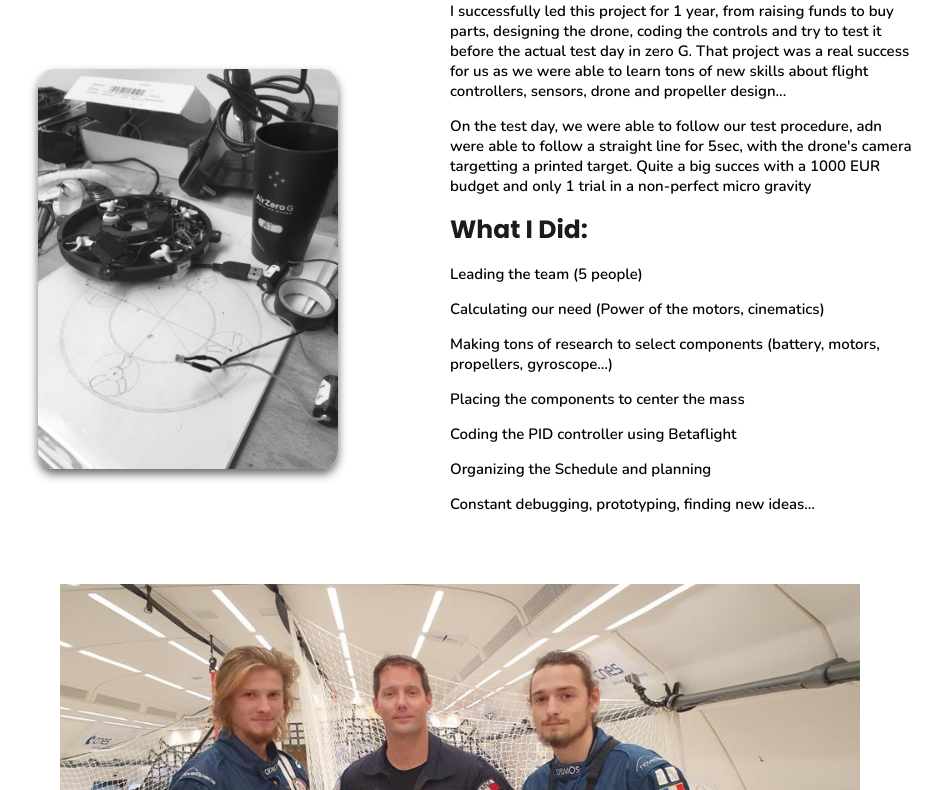
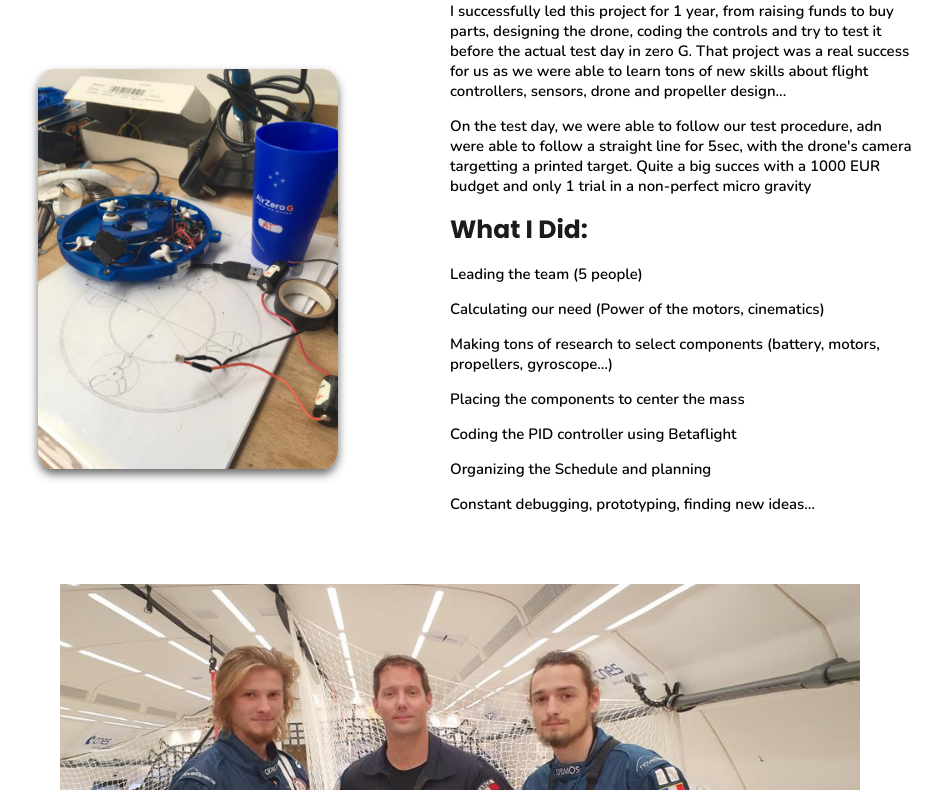
Before and after one commit to Viangren59/Vianney.github.io, a plain HTML site: page projects/2thor/index.html in a window 1280 px wide. Shown: the part 407-1197 px from the top of the page, without its empty margins (180-1122 px from the left). Drawn offline with nearby package versions, Linux system fonts and the light colour scheme; files whose address does not match are found by name.

Commit message:
Initial import of template and customized content

```diff
--- a/projects/12oven/style.css
+++ b/projects/12oven/style.css
@@ -365,7 +365,7 @@ header .navbar ul li a:hover {
   height: auto;
   border-radius: 5%;
   box-shadow: 0 5px 10px rgba(0, 0, 0, 0.6);
-  mix-blend-mode: luminosity;
+  /* mix-blend-mode: luminosity; */
   transition: 0.3s;
   cursor: pointer;
 }
--- a/projects/13planter/style.css
+++ b/projects/13planter/style.css
@@ -365,7 +365,7 @@ header .navbar ul li a:hover {
   height: auto;
   border-radius: 5%;
   box-shadow: 0 5px 10px rgba(0, 0, 0, 0.6);
-  mix-blend-mode: luminosity;
+  /* mix-blend-mode: luminosity; */
   transition: 0.3s;
   cursor: pointer;
 }
--- a/projects/1tosso/style.css
+++ b/projects/1tosso/style.css
@@ -365,7 +365,7 @@ header .navbar ul li a:hover {
   height: auto;
   border-radius: 5%;
   box-shadow: 0 5px 10px rgba(0, 0, 0, 0.6);
-  mix-blend-mode: luminosity;
+  /* mix-blend-mode: luminosity; */
   transition: 0.3s;
   cursor: pointer;
 }
--- a/projects/2thor/style.css
+++ b/projects/2thor/style.css
@@ -365,7 +365,7 @@ header .navbar ul li a:hover {
   height: auto;
   border-radius: 5%;
   box-shadow: 0 5px 10px rgba(0, 0, 0, 0.6);
-  mix-blend-mode: luminosity;
+  /* mix-blend-mode: luminosity; */
   transition: 0.3s;
   cursor: pointer;
 }
--- a/projects/4immersioncooling/style.css
+++ b/projects/4immersioncooling/style.css
@@ -365,7 +365,7 @@ header .navbar ul li a:hover {
   height: auto;
   border-radius: 5%;
   box-shadow: 0 5px 10px rgba(0, 0, 0, 0.6);
-  mix-blend-mode: luminosity;
+  /* mix-blend-mode: luminosity; */
   transition: 0.3s;
   cursor: pointer;
 }
--- a/projects/6mada/style.css
+++ b/projects/6mada/style.css
@@ -365,7 +365,7 @@ header .navbar ul li a:hover {
   height: auto;
   border-radius: 5%;
   box-shadow: 0 5px 10px rgba(0, 0, 0, 0.6);
-  mix-blend-mode: luminosity;
+  /* mix-blend-mode: luminosity; */
   transition: 0.3s;
   cursor: pointer;
 }
--- a/projects/8autonomous henhouse/style.css
+++ b/projects/8autonomous henhouse/style.css
@@ -365,7 +365,7 @@ header .navbar ul li a:hover {
   height: auto;
   border-radius: 5%;
   box-shadow: 0 5px 10px rgba(0, 0, 0, 0.6);
-  mix-blend-mode: luminosity;
+  /* mix-blend-mode: luminosity; */
   transition: 0.3s;
   cursor: pointer;
 }
```
